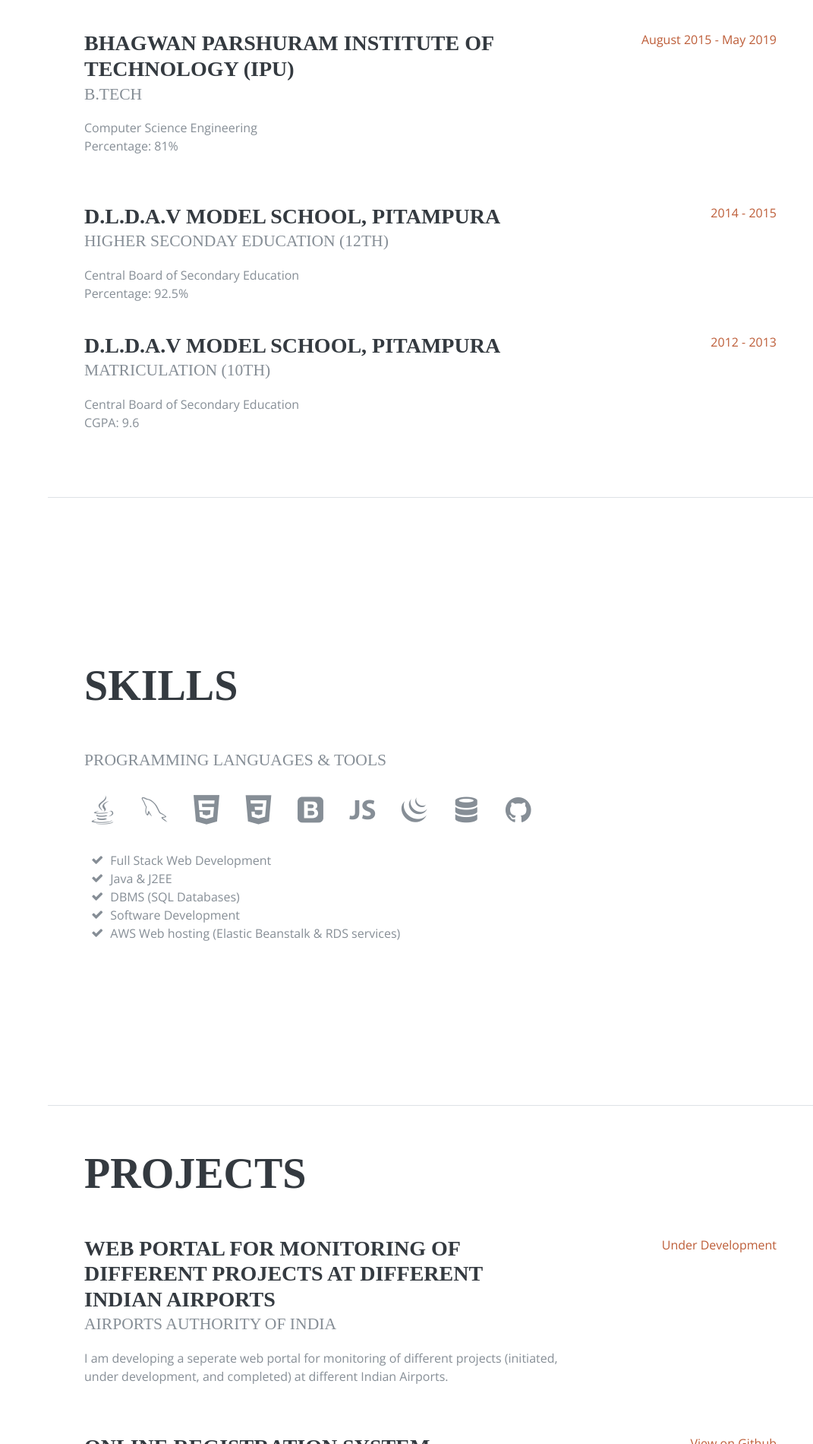
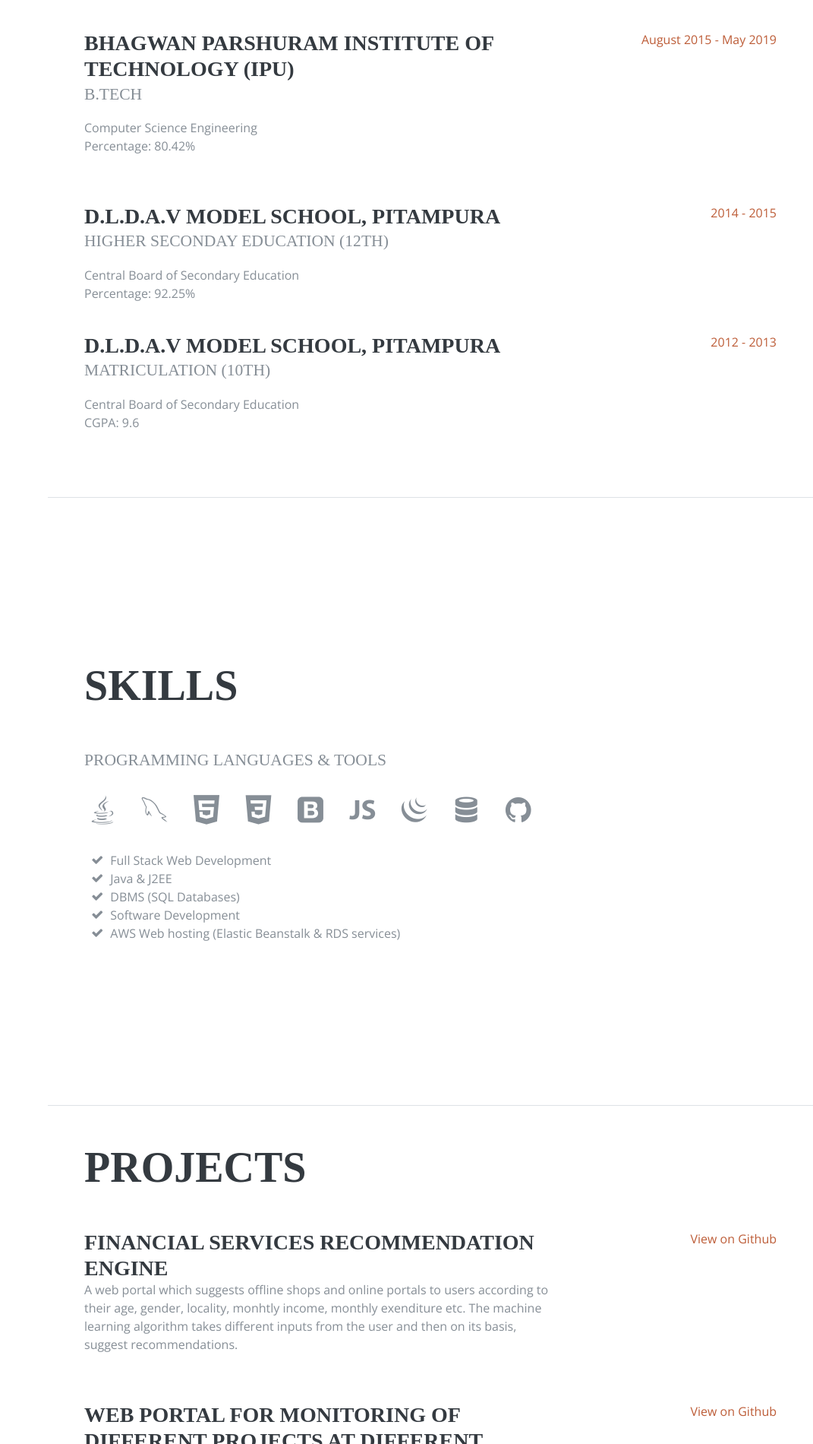
Before and after one commit to sawarnee/sawarnee.github.io, a plain HTML site: page index.html in a window 1280 px wide. Shown: the part 1789-3689 px from the top of the page at 76% size, without its empty margins (209-1280 px from the left). Drawn offline with nearby package versions, Linux system fonts and the light colour scheme; a web font is replaced by a local one.

Commit message:
projects added

```diff
--- a/index.html
+++ b/index.html
@@ -112,7 +112,7 @@
               <h3 class="mb-0">Full Stack Web Developer Intern</h3>
               <div class="subheading mb-3">Airports Authority of India</div>
               <p>
-              	I am developing a seperate web portal for monitoring of different projects (initiated, under development, and completed) at different Indian Airports.
+              	I developed a seperate web portal for monitoring of different projects (initiated, under development, and completed) at different Indian Airports.
               </p>
             </div>
             <div class="resume-date text-md-right">
@@ -145,7 +145,7 @@
               <h3 class="mb-0">Bhagwan Parshuram Institute of Technology (IPU)</h3>
               <div class="subheading mb-3">B.Tech</div>
               <div>Computer Science Engineering</div>
-              <p>Percentage: 81%</p>
+              <p>Percentage: 80.42%</p>
             </div>
             <div class="resume-date text-md-right">
               <span class="text-primary">August 2015 - May 2019</span>
@@ -157,7 +157,7 @@
               <h3 class="mb-0">D.L.D.A.V Model School, Pitampura</h3>
               <div class="subheading mb-3">Higher Seconday Education (12th)</div>
               <div>Central Board of Secondary Education</div>
-              <p>Percentage: 92.5%</p>
+              <p>Percentage: 92.25%</p>
             </div>
             <div class="resume-date text-md-right">
               <span class="text-primary">2014 - 2015</span>
@@ -242,14 +242,26 @@
 
           <div class="resume-item d-flex flex-column flex-md-row mb-5">
             <div class="resume-content mr-auto">
+              <h3 class="mb-0">Financial Services Recommendation Engine</h3>
+              <p>
+              	A web portal which suggests offline shops and online portals to users according to their age, gender, locality, monhtly income, monthly exenditure etc. The machine learning algorithm takes different inputs from the user and then on its basis, suggest recommendations.
+              </p>
+            </div>
+            <div class="resume-date text-md-right">
+              <span class="text-primary"><a href="https://github.com/sawarnee/financial-services-reccomendation-engine" target="_blank">View on Github</a></span>
+            </div>
+          </div>
+
+          <div class="resume-item d-flex flex-column flex-md-row mb-5">
+            <div class="resume-content mr-auto">
               <h3 class="mb-0">Web portal for monitoring of different projects at different Indian Airports</h3>
               <div class="subheading mb-3">Airports Authority of India</div>
               <p>
-              	I am developing a seperate web portal for monitoring of different projects (initiated, under development, and completed) at different Indian Airports.
+              	A web portal for monitoring of different projects at Indian airports. Users can view the initiatives, under development and completed projects on the website. Simultaneusly, operators and admin can open their account and can do their respective tasks. Admin can add or delete or modify operator's or airport's information while operator can add or delete or modify the projects of that particular airport.
               </p>
             </div>
             <div class="resume-date text-md-right">
-              <span class="text-primary">Under Development</span>
+              <span class="text-primary"><a href="https://github.com/sawarnee/aaiproject" target="_blank">View on Github</a></span>
             </div>
           </div>
 
```
